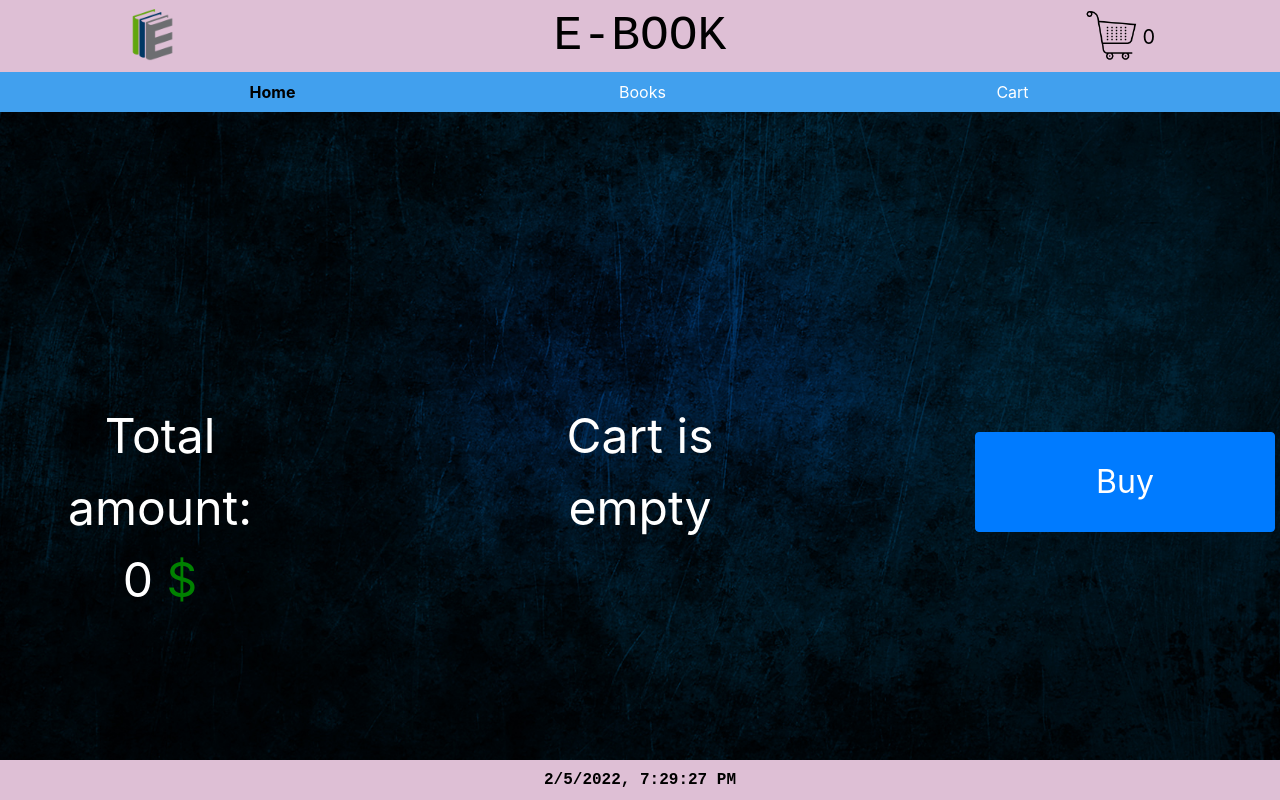
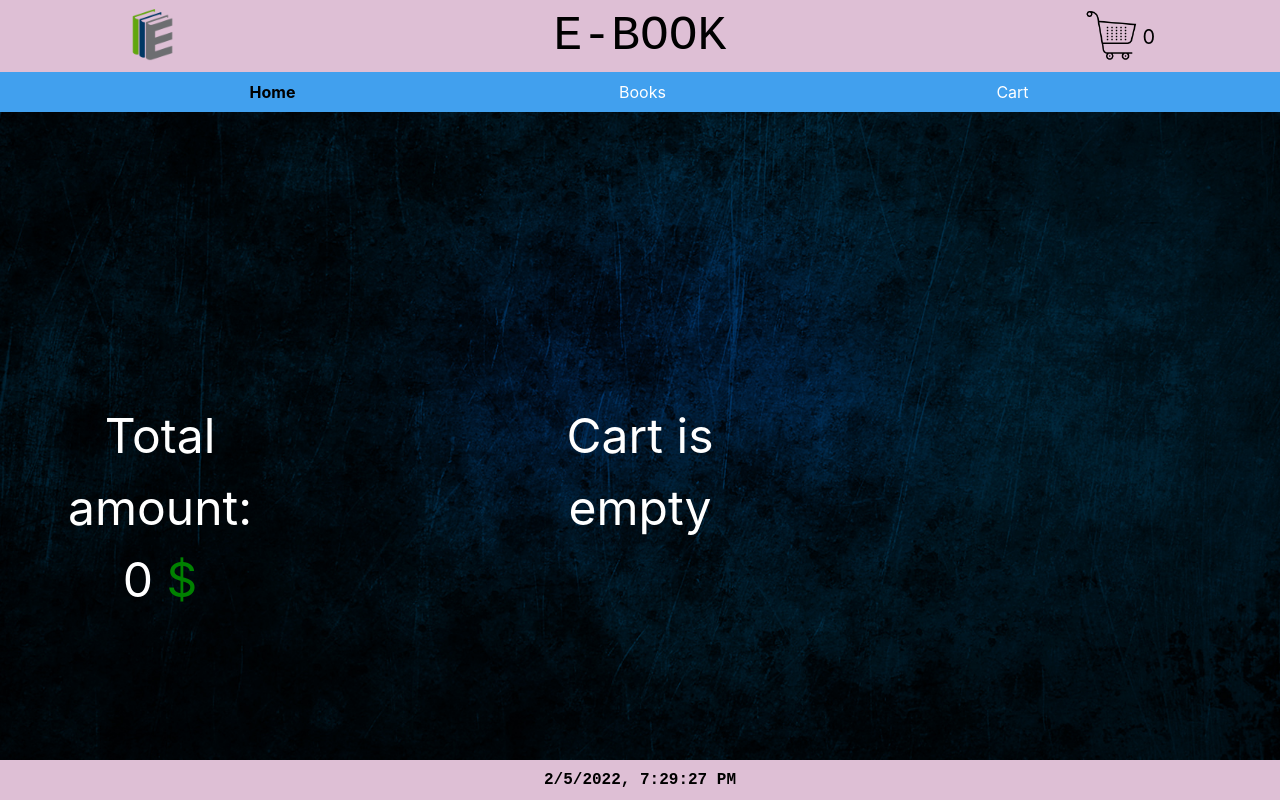
Before and after one commit to SofijaMilinovic/react-books, a React (Create React App) app: page /cart in a window 1280 px wide. Built offline with nearby package versions, Linux system fonts and the light colour scheme.

Commit message:
hide buy button if cart is empty

```diff
--- a/src/components/Body/Cart/Cart.js
+++ b/src/components/Body/Cart/Cart.js
@@ -57,7 +57,7 @@ class Cart extends Component {
                     </div>
                 </div>
                 <div className="col-lg-3 col-md-3">
-                    <button className="btn btn-primary btn-buy" onClick={this.onBuy}>Buy</button>
+                    {cart.length != 0 ? (<button className="btn btn-primary btn-buy" onClick={this.onBuy}>Buy</button>) : null}
                     {this.state.purchased ?
                         (<div class="alert alert-primary">
                             Purchase successful!
```
